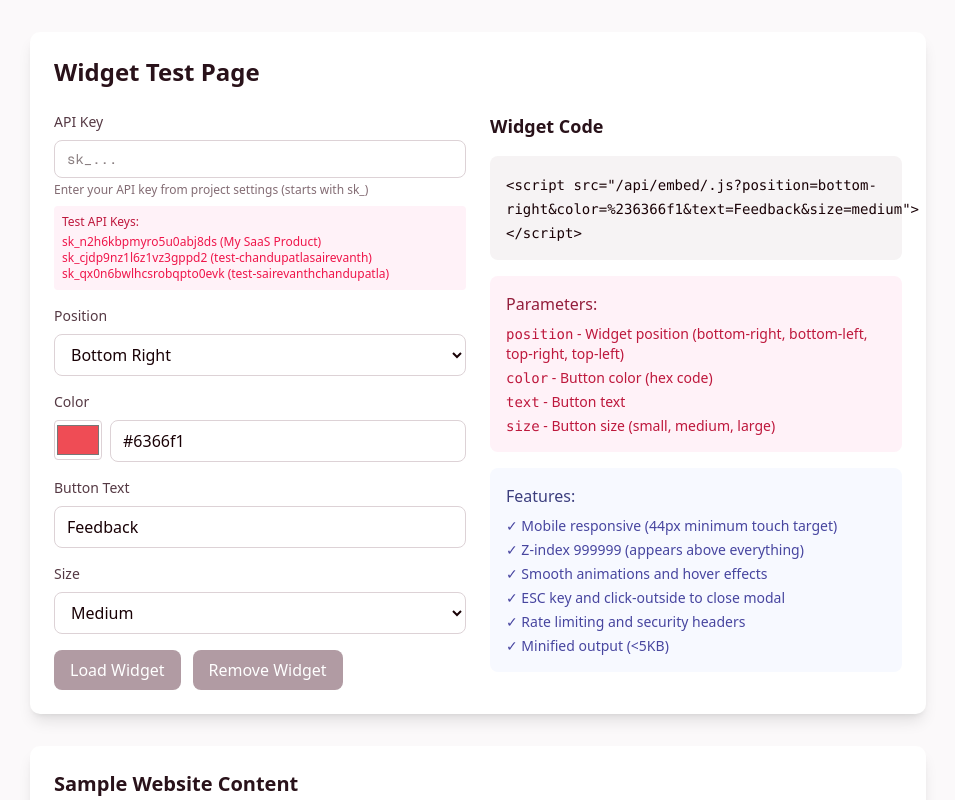
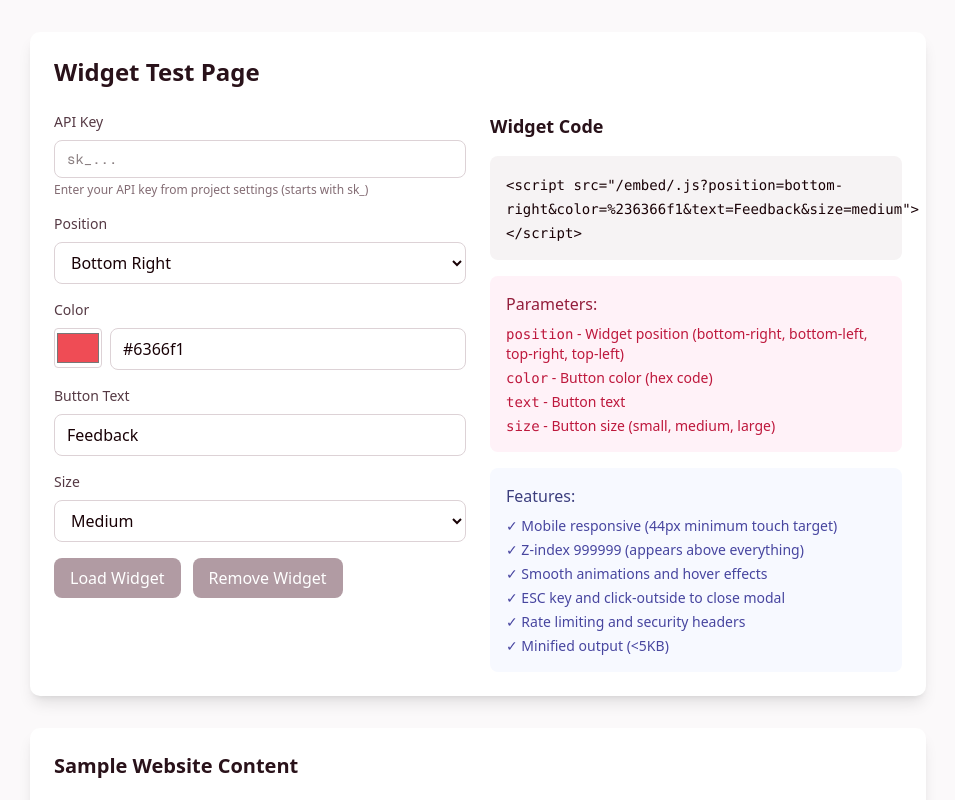
Before and after one commit to sairevanth-zz/signalsloop, a Next.js app: page /widget-test in a window 1280 px wide. Shown: the top 800 px of the page, without its empty margins (162-1117 px from the left). Built offline with nearby package versions, Linux system fonts and the light colour scheme.

Commit message:
CRITICAL FIX: Correct widget code path to /embed/ and remove exposed test API keys for privacy

```diff
--- a/src/app/widget-test/page.tsx
+++ b/src/app/widget-test/page.tsx
@@ -100,12 +100,6 @@ export default function WidgetTestPage() {
                 <p className="text-xs text-gray-500 mt-1">
                   Enter your API key from project settings (starts with sk_)
                 </p>
-                <div className="mt-2 p-2 bg-blue-50 rounded text-xs">
-                  <p className="font-medium text-blue-800 mb-1">Test API Keys:</p>
-                  <p className="text-blue-700">sk_n2h6kbpmyro5u0abj8ds (My SaaS Product)</p>
-                  <p className="text-blue-700">sk_cjdp9nz1l6z1vz3gppd2 (test-chandupatlasairevanth)</p>
-                  <p className="text-blue-700">sk_qx0n6bwlhcsrobqpto0evk (test-sairevanthchandupatla)</p>
-                </div>
               </div>
 
               <div>
@@ -195,7 +189,7 @@ export default function WidgetTestPage() {
               <h3 className="text-lg font-semibold text-gray-900">Widget Code</h3>
               <div className="bg-gray-100 p-4 rounded-md">
                 <code className="text-sm">
-                  {`<script src="/api/embed/${apiKey}.js?position=${position}&color=${encodeURIComponent(color)}&text=${text}&size=${size}"></script>`}
+                  {`<script src="/embed/${apiKey}.js?position=${position}&color=${encodeURIComponent(color)}&text=${text}&size=${size}"></script>`}
                 </code>
               </div>
 
```
